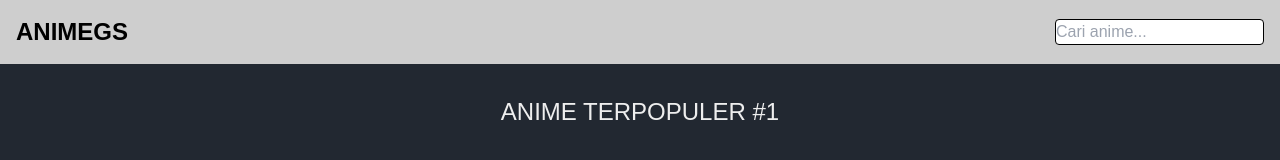
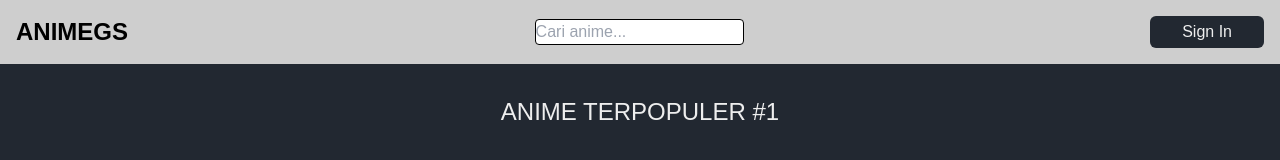
Before and after one commit to Nabilfadilah/anime-movie, a Next.js app in the folder anime/: page /populer in a window 1280 px wide. Shown: the top 160 px of the page. Built offline with nearby package versions, Linux system fonts and the light colour scheme; no server answers; a web font is replaced by a local one.

Commit message:
Menambahkan componen userAction pada navbar

```diff
--- a/anime/src/components/Navbar/index.jsx
+++ b/anime/src/components/Navbar/index.jsx
@@ -1,16 +1,20 @@
-import InputSeacrh from '@/elements/input/InputSearch'
-import Link from 'next/link'
-import React from 'react'
+import InputSeacrh from "@/elements/input/InputSearch";
+import Link from "next/link";
+import React from "react";
+import UserAction from "./UserAction";
 
 const Navbar = () => {
-    return (
-        <header className='bg-color-accent'>
-            <div className='flex md:flex-row flex-col justify-between md:items-center p-4 gap-2'>
-                <Link href="/" className='font-bold text-white text-2xl'>ANIMEGS</Link>
-                <InputSeacrh placeholder="Cari anime..." />
-            </div>
-        </header>
-    )
-}
+  return (
+    <header className="bg-color-accent">
+      <div className="flex md:flex-row flex-col justify-between md:items-center p-4 gap-2">
+        <Link href="/" className="font-bold text-white text-2xl">
+          ANIMEGS
+        </Link>
+        <InputSeacrh placeholder="Cari anime..." />
+        <UserAction />
+      </div>
+    </header>
+  );
+};
 
-export default Navbar
+export default Navbar;
```
